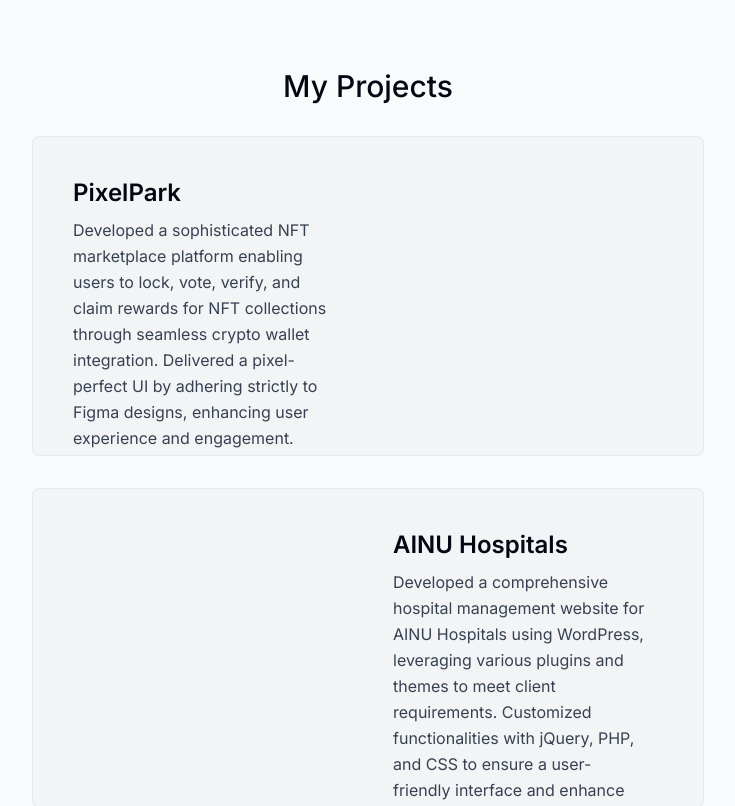
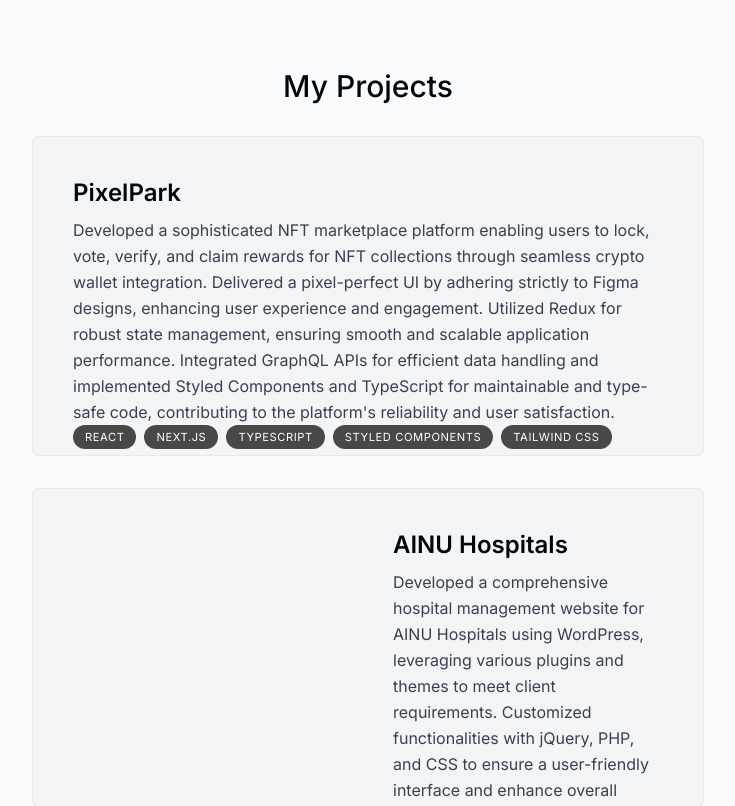
Before and after one commit to saiMahadasa/portfolio, a Next.js app: page / in a window 1280 px wide. Shown: the part 1380-2186 px from the top of the page, without its empty margins (272-1007 px from the left). Built offline with nearby package versions, Linux system fonts and the light colour scheme.

Commit message:
Update projects project.tsx

```diff
--- a/components/project.tsx
+++ b/components/project.tsx
@@ -31,7 +31,7 @@ export default function Project({
       className="group mb-3 sm:mb-8 last:mb-0"
     >
       <section className="bg-gray-100 max-w-[42rem] border border-black/5 rounded-lg overflow-hidden sm:pr-8 relative sm:h-[20rem] hover:bg-gray-200 transition sm:group-even:pl-8 dark:text-white dark:bg-white/10 dark:hover:bg-white/20">
-        <div className="pt-4 pb-7 px-5 sm:pl-10 sm:pr-2 sm:pt-10 sm:max-w-[50%] flex flex-col h-full sm:group-even:ml-[18rem]">
+        <div className="pt-4 pb-7 px-5 sm:pl-10 sm:pr-2 sm:pt-10 sm:max-w-[100%] flex flex-col h-full sm:group-even:ml-[18rem]">
           <h3 className="text-2xl font-semibold">{title}</h3>
           <p className="mt-2 leading-relaxed text-gray-700 dark:text-white/70">
             {description}
```
